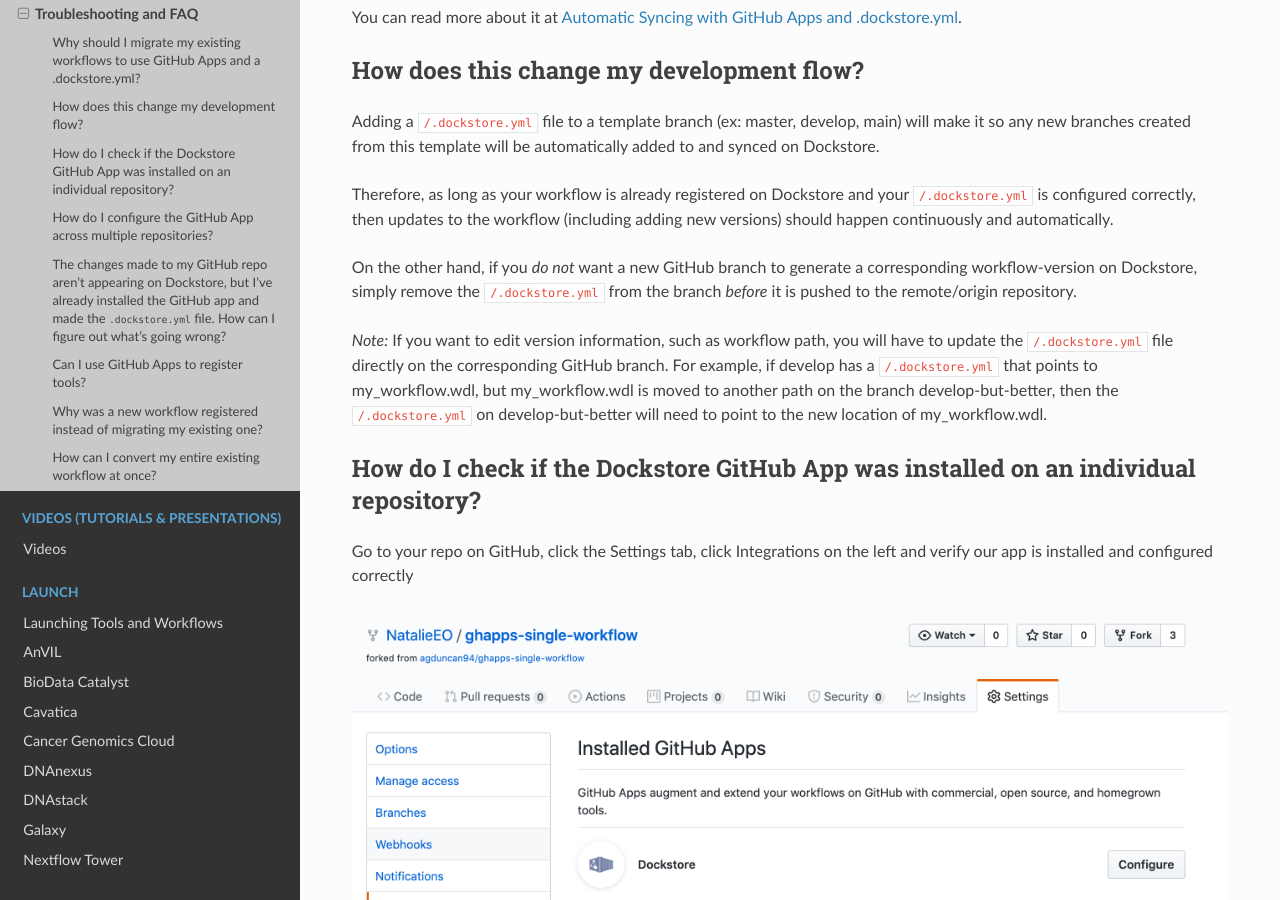
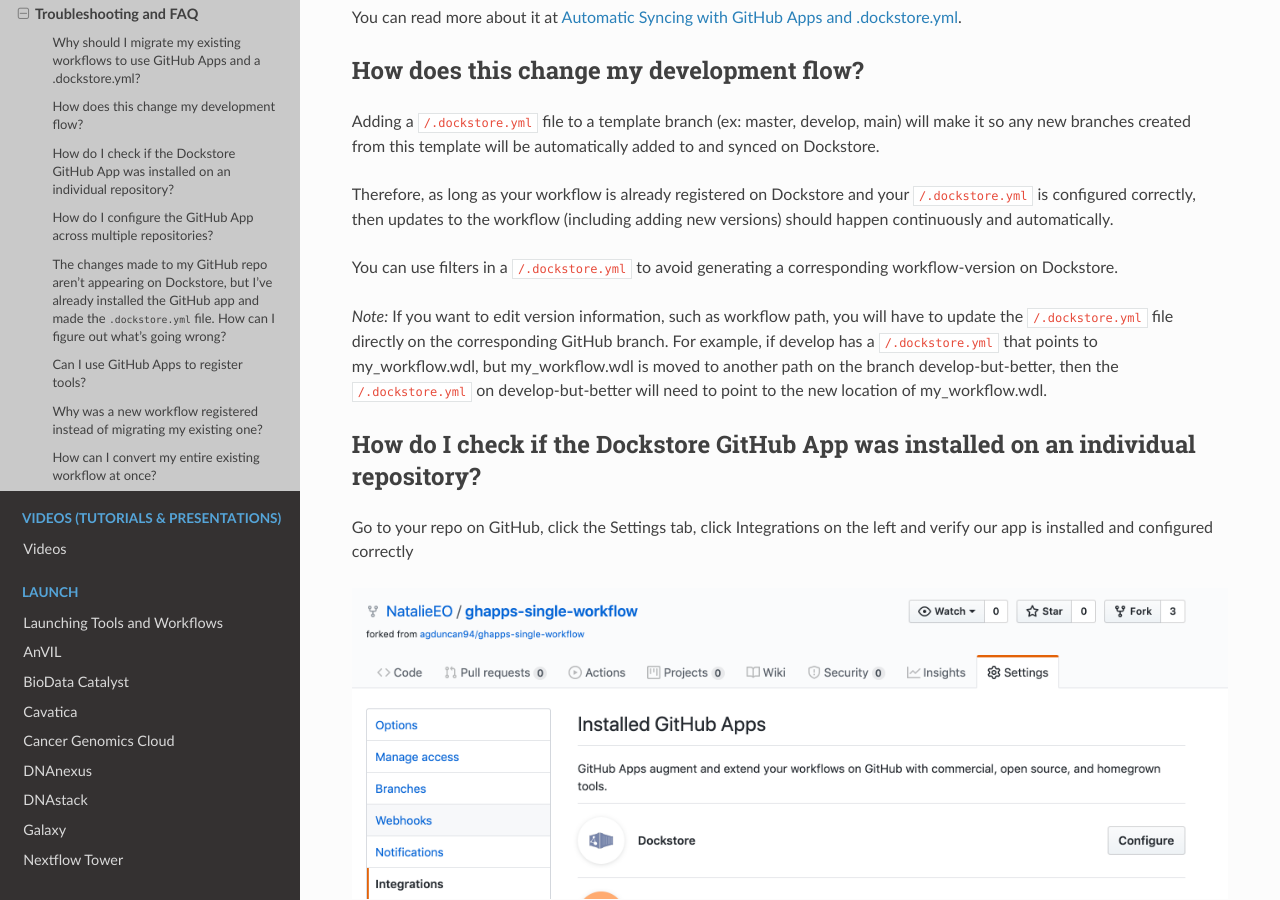
Before and after one commit to dockstore/dockstore-documentation, a Sphinx documentation site: the page built from docs/getting-started/github-apps/github-apps-troubleshooting-tips.rst, in a window 1280 px wide and 900 px high, scrolled down 677 px. Built offline with Sphinx 7.4.7 and the Read the Docs theme 2.0.0, drawn with Linux system fonts in a browser that asks for light colours.

Commit message:
Add bit of filters
https://github.com/dockstore/dockstore-documentation/pull/151/files/dbed2a2c61f54af3ce703d419780033b7c2321fc#r764258754

```diff
--- a/docs/getting-started/github-apps/github-apps-troubleshooting-tips.rst
+++ b/docs/getting-started/github-apps/github-apps-troubleshooting-tips.rst
@@ -28,8 +28,7 @@
 Therefore, as long as your workflow is already registered on Dockstore and your ``/.dockstore.yml`` is configured correctly,
 then updates to the workflow (including adding new versions) should happen continuously and automatically.
 
-On the other hand, if you *do not* want a new GitHub branch to generate a corresponding workflow-version on Dockstore,
-simply remove the ``/.dockstore.yml`` from the branch *before* it is pushed to the remote/origin repository.
+You can use filters in a ``/.dockstore.yml`` to avoid generating a corresponding workflow-version on Dockstore.
 
 *Note:* If you want to edit version information, such as workflow path, you will have to update the ``/.dockstore.yml`` file directly on the corresponding GitHub branch. For example, if develop has a ``/.dockstore.yml`` that points to my_workflow.wdl, but my_workflow.wdl is moved to another path on the branch develop-but-better, then the ``/.dockstore.yml`` on develop-but-better will need to point to the new location of my_workflow.wdl.
 
```
